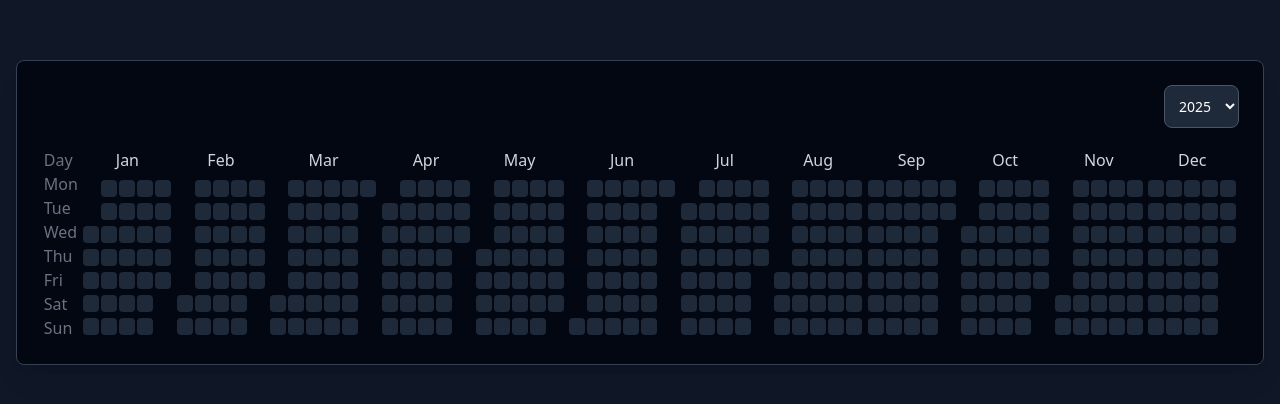
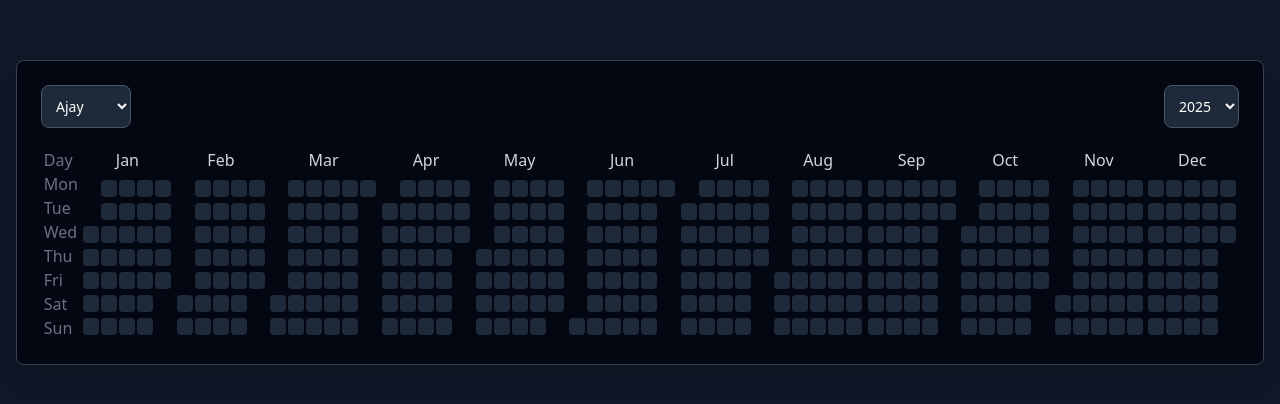
Before and after one commit to sajidahamed-git/GitHub-Calendar, a React (Vite) app: page / in a window 1280 px wide. Shown: the part 188-592 px from the top of the page. Built offline with nearby package versions, Linux system fonts and the light colour scheme.

Commit message:
feat: add UserSelector component and integrate it into ContributionCalendar; refactor YearSelector layout

```diff
--- a/src/Components/ContributionCalendar.jsx
+++ b/src/Components/ContributionCalendar.jsx
@@ -1,14 +1,9 @@
 import React, { useState } from 'react'; // Make sure useState is imported
-// import {
-//   eachDayOfInterval,
-//   endOfMonth,
-//   startOfMonth,
-//   format,
-//   getDay,
-// } from "date-fns";
+
 import YearSelector from './YearSelector'; // Import the new component
 import DayLabels from './DayLabels';     // Import the new component
 import MonthCells from './MonthCells'; // Import the new component
+import UserSelector from './UserSelector';
 const monthNames = [
   "Jan",
   "Feb",
@@ -34,19 +29,25 @@ const monthNames = [
 export default function CalendarUI() {
 
   const [selectedYear, setSelectedYear] = useState(2025); // Initialize the selected year
+  const [selectedUser, setSelectedUser] = useState('Ajay')
 
   const handleYearChange = (newYear) => {
     setSelectedYear(newYear);
     console.log('Selected year:', newYear);
   };
+
+  const handleUserChange = (newUser)=> {
+    setSelectedUser(newUser)
+    console.log('selected User:', newUser)
+  }
   return (
     <div className=" flex flex-col bg-gray-950 text-gray-300 p-6 w-full rounded-lg shadow-xl  border border-gray-700">
-
-      <YearSelector selectedYear={selectedYear} onYearChange={handleYearChange}/>
-
+      <div className='flex justify-between'>
+        <UserSelector selectedUser={selectedUser} onUserChange={handleUserChange}></UserSelector>
+        <YearSelector selectedYear={selectedYear} onYearChange={handleYearChange}/>
+      </div>
         <div className="flex justify-around">
           <DayLabels/>
-
         {monthNames.map((month, monthIndex) => (
           <MonthCells
             key={monthIndex}
--- /dev/null
+++ b/src/Components/UserSelector.jsx
@@ -0,0 +1,21 @@
+const users = ["Ajay", "Priya", "Karthik", "Sneha", "Vikram"];
+
+function UserSelector({ selectedUser, onUserChange }) {
+  return (
+    <div>
+      <select
+        value={selectedUser}
+        onChange={(event) => onUserChange(event.target.value)}
+        className="UserSelector bg-gray-800 border border-gray-600 text-white text-sm rounded-lg focus:ring-emerald-500 focus:border-emerald-500 block p-2.5 placeholder-gray-400"
+      >
+        {users.map((user) => (
+          <option value={user} key={user}>
+            {user}
+          </option>
+        ))}
+      </select>
+    </div>
+  );
+}
+
+export default UserSelector;
--- a/src/Components/YearSelector.jsx
+++ b/src/Components/YearSelector.jsx
@@ -4,7 +4,7 @@ const years = [2021, 2022, 2023, 2024, 2025];
 
 function YearSelector({ selectedYear, onYearChange }) {
   return (
-    <div className="yearColumn flex justify-end mb-5">
+    <div className="mb-5">
       <select
         value={selectedYear}
         onChange={(event) => onYearChange(event.target.value)}
```
Also changed, not shown: src/Components/FileUpload.jsx (added).
